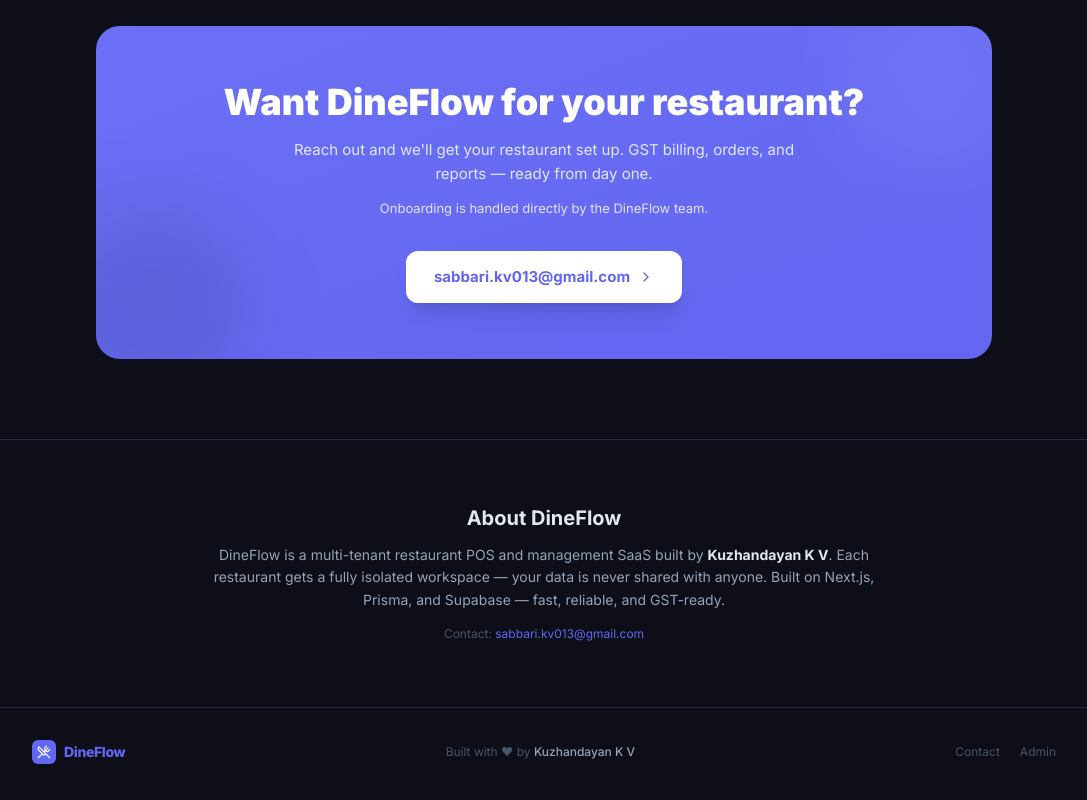
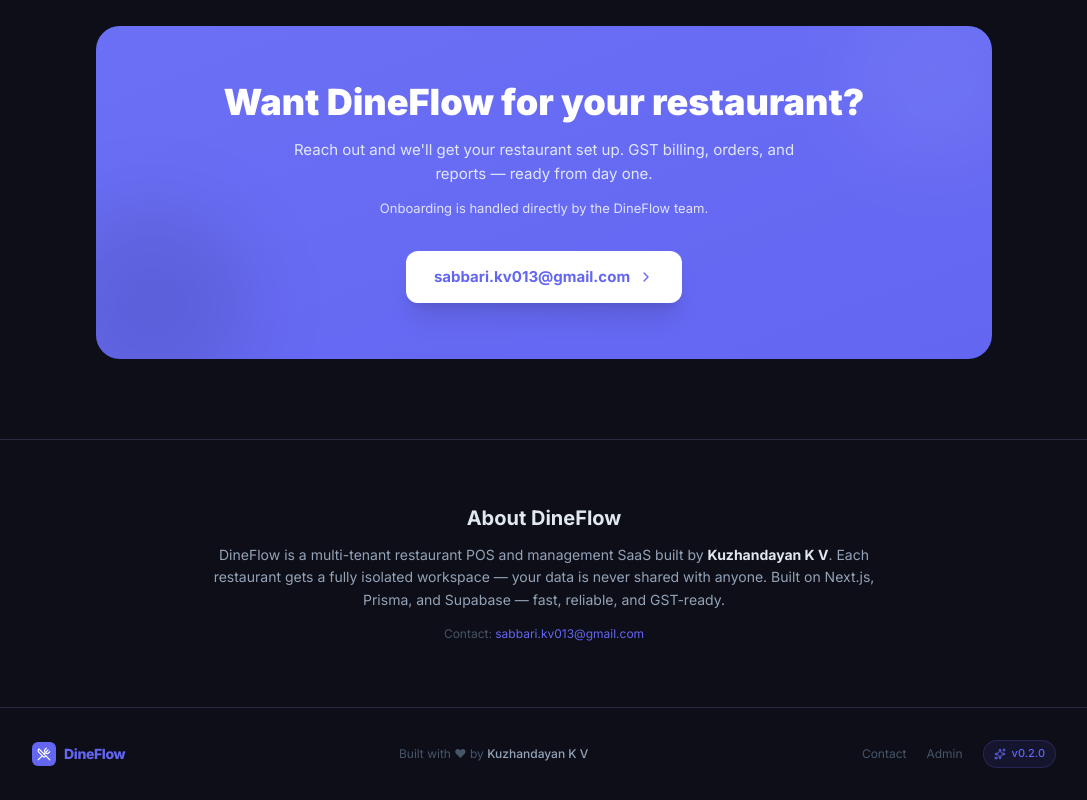
Before and after one commit to kuzhandayan/dine_flow_app, a Next.js app: page / in a window 1280 px wide. Shown: the part 4442-5242 px from the top of the page, without its empty margins (96-1183 px from the left). Built offline with nearby package versions, Linux system fonts and the light colour scheme; no server answers.

Commit message:
versionin

```diff
--- a/app/(auth)/login/LoginClient.tsx
+++ b/app/(auth)/login/LoginClient.tsx
@@ -9,6 +9,7 @@ import Link from 'next/link'
 import { Eye, EyeOff, Loader2, UtensilsCrossed, ShieldCheck } from 'lucide-react'
 import { loginSchema, type LoginInput } from '@/lib/validations/auth'
 import { useToast } from '@/components/providers/ToastProvider'
+import { version as APP_VERSION } from '@/package.json'
 
 const LOGOUT_REASON_MESSAGES: Record<string, { title: string; message: string }> = {
   SessionExpired: {
@@ -196,6 +197,9 @@ export default function LoginClient(): React.JSX.Element {
         <p className="text-center text-[11px] text-[rgb(var(--df-text-3))] mt-5">
           Owner · Manager · Waiter · Cashier — all sign in here
         </p>
+        <p className="text-center text-[10px] text-[rgb(var(--df-text-3))]/60 mt-2 tracking-wide">
+          v{APP_VERSION}
+        </p>
       </div>
     </div>
   )
--- a/app/page.tsx
+++ b/app/page.tsx
@@ -5,8 +5,9 @@ import {
   UtensilsCrossed, Receipt, BarChart3, Package, Users, TableProperties,
   MessageSquare, ShieldCheck, Zap, ChevronRight, Crown, BriefcaseBusiness,
   ConciergeBell, Landmark, CheckCircle2, TrendingUp, Clock, IndianRupee,
-  FileText, Bell, Search, Settings, Star, ArrowRight, ChefHat,
+  FileText, Bell, Search, Settings, Star, ArrowRight, ChefHat, Sparkles,
 } from 'lucide-react'
+import { version as APP_VERSION } from '@/package.json'
 
 export const metadata: Metadata = {
   title: 'DineFlow — Restaurant POS & Management Software for Indian Restaurants',
@@ -392,9 +393,13 @@ export default function HomePage(): React.JSX.Element {
           <p className="text-[12px] text-[rgb(var(--df-text-3))] text-center">
             Built with ♥ by <span className="text-[rgb(var(--df-text-2))] font-medium">Kuzhandayan K V</span>
           </p>
-          <div className="flex gap-5 text-[12px] text-[rgb(var(--df-text-3))]">
+          <div className="flex items-center gap-5 text-[12px] text-[rgb(var(--df-text-3))]">
             <a href="mailto:sabbari.kv013@gmail.com" className="hover:text-[rgb(var(--df-accent))] transition-colors">Contact</a>
             <Link href="/admin/login" className="hover:text-[rgb(var(--df-accent))] transition-colors">Admin</Link>
+            <span className="inline-flex items-center gap-1.5 px-2.5 py-1 rounded-full bg-[rgb(var(--df-accent))]/10 border border-[rgb(var(--df-accent))]/20 text-[rgb(var(--df-accent))] font-medium text-[11px]">
+              <Sparkles className="w-3 h-3" />
+              v{APP_VERSION}
+            </span>
           </div>
         </div>
       </footer>
--- a/package.json
+++ b/package.json
@@ -1,6 +1,6 @@
 {
   "name": "dineflow",
-  "version": "0.1.0",
+  "version": "0.2.0",
   "private": true,
   "scripts": {
     "dev": "next dev --turbopack",
```
